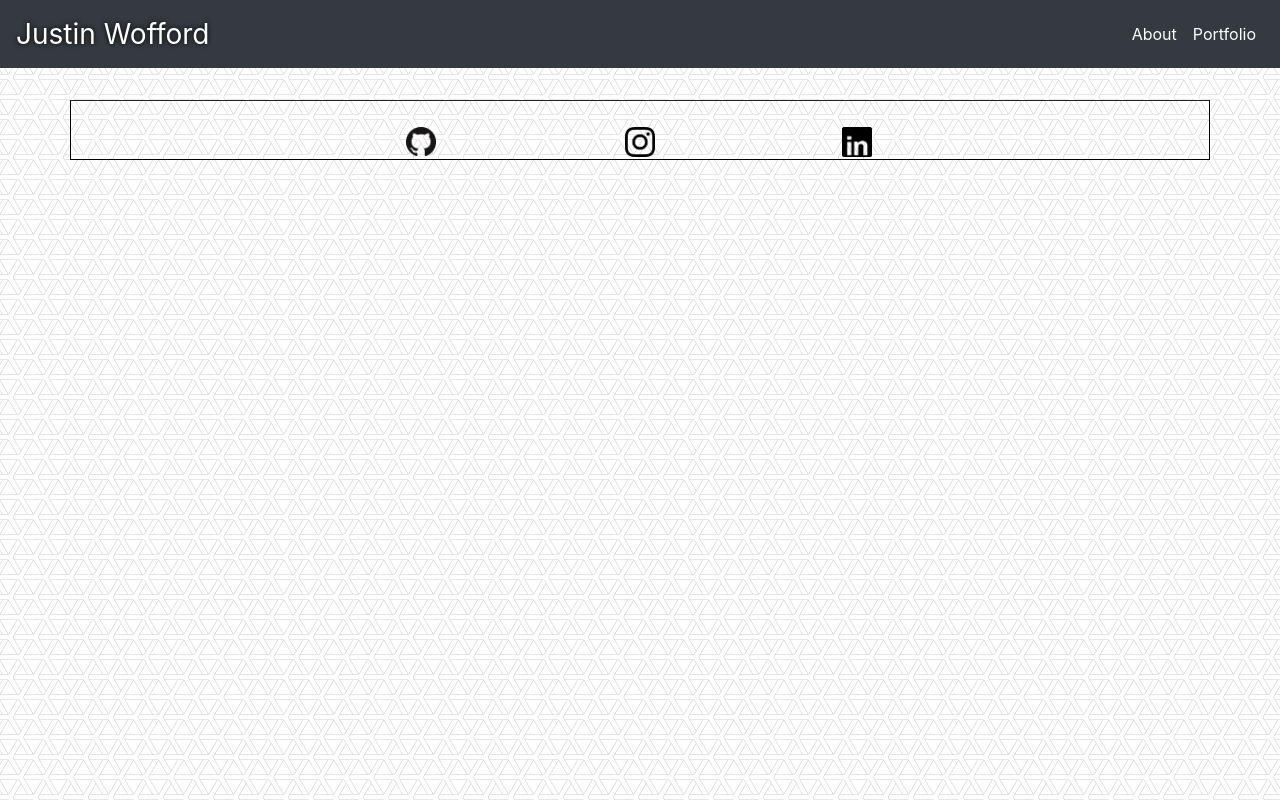
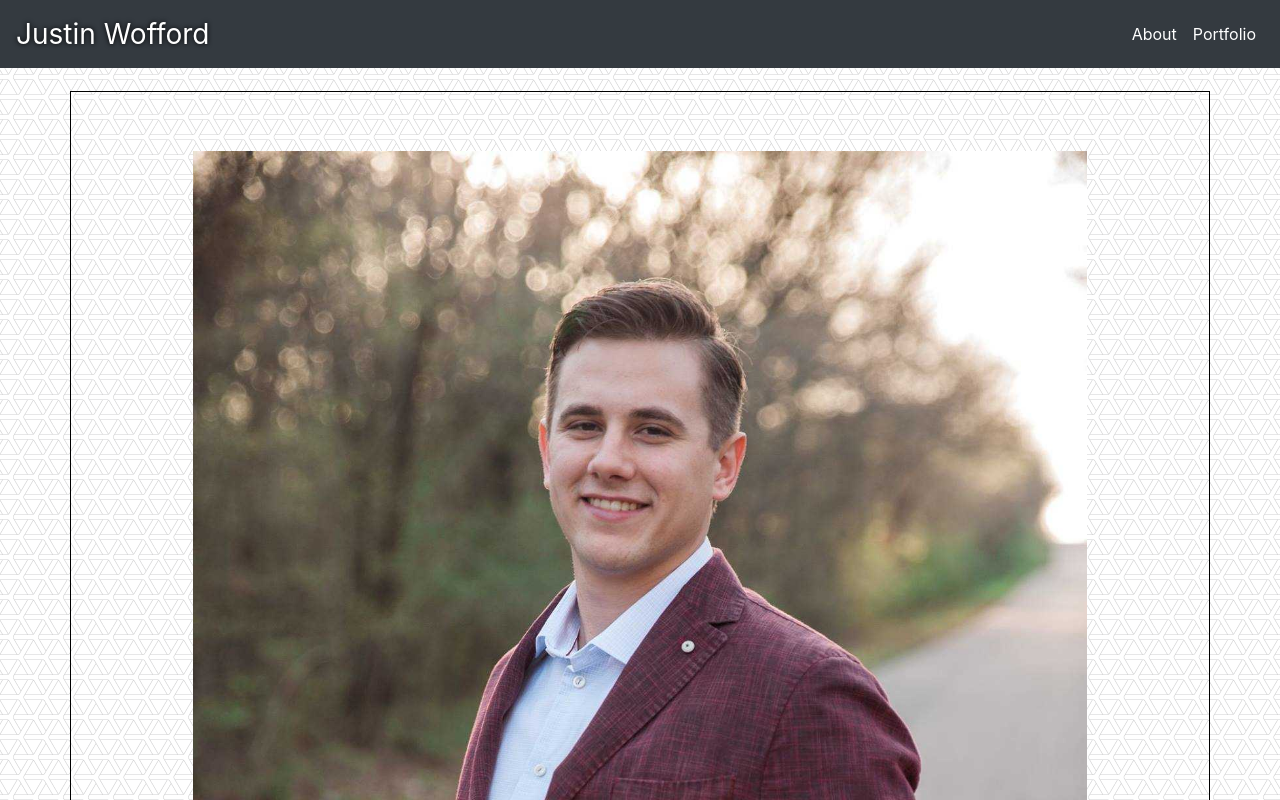
Before and after one commit to JayDub21/React-Portfolio, a React (Create React App) app: page / in a window 1280 px wide. Shown: the top 800 px of the page. Built offline with nearby package versions, Linux system fonts and the light colour scheme.

Commit message:
fixed routes

```diff
--- a/src/App.js
+++ b/src/App.js
@@ -15,6 +15,7 @@
         <Navbar />
         <Wrapper>
           <Switch>
+            <Route exact path="/" component={About} />
             <Route exact path="/React-Portfolio/" component={About} />
             <Route exact path="/portfolio" component={Portfolio} />
             {/* <Route exact path="/contact" component={Contact} />  */}
--- a/src/components/Navbar/index.jsx
+++ b/src/components/Navbar/index.jsx
@@ -21,7 +21,8 @@
             <Link
               to="/"
               className={
-                window.location.pathname === "/"
+                window.location.pathname === "/" ||
+                window.location.pathname === "/React-Portfolio/"
                   ? "nav-link active"
                   : "nav-link"
               }
```
